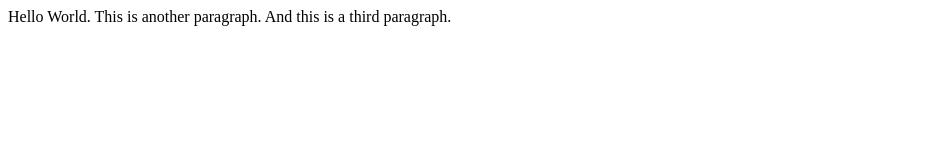
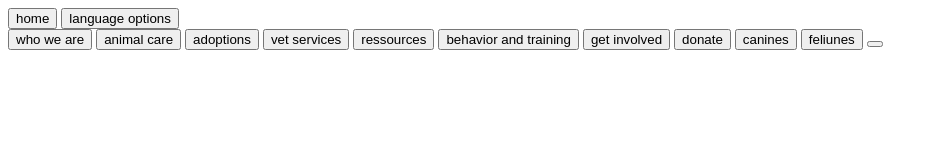
Before and after one commit to sophialeinwand/sophialeinwand.github.io, a plain HTML site: page index.html in a window 1280 px wide. Shown: the whole page, without its empty margins (0-938 px from the left). Drawn offline with Linux system fonts and the light colour scheme.

Commit message:
day #1
13 buttons for Petlodge™ were made

```diff
--- a/index.html
+++ b/index.html
@@ -3,11 +3,32 @@
 
 <head>
   <meta charset="utf-8" />
-  <title>My Website</title>
+  <title>petlodge</title>
 </head>
 
 <body>
-  Hello World. This is another paragraph. And this is a third paragraph.
+  <!-- how to make a button: <button id/class="btn ...">...</button> -->
+  <!-- "user" buttons at the top of the home page -->
+  <!-- insert Petlodge™ logo-->
+<button id="btn home">home</button>
+<button id="btn language options">language options</button> <br />
+<button id="btn who we are">who we are</button>
+<button id="btn animal care">animal care</button>
+<button id="btn adoptions">adoptions</button>
+<button id="btn vet services">vet services</button>
+<button id="btn ressources">ressources</button>
+<button id="btn behavior and traning">behavior and training</button>
+<button id="btn get involved">get involved</button>
+<button id="btn donate">donate</button>
+
+  <!-- "user" buttons in the middle of the page -->
+  <!-- how to make a button: <button id/class="btn...">...</button> -->
+  <!-- insert a picture of a canines, felines, reptiles, aquatic animals -->
+<button id="btn canines">canines</button>
+<button id="btn felines">feliunes</button>
+<button id=
+
 </body>
 
+
 </html>
```
